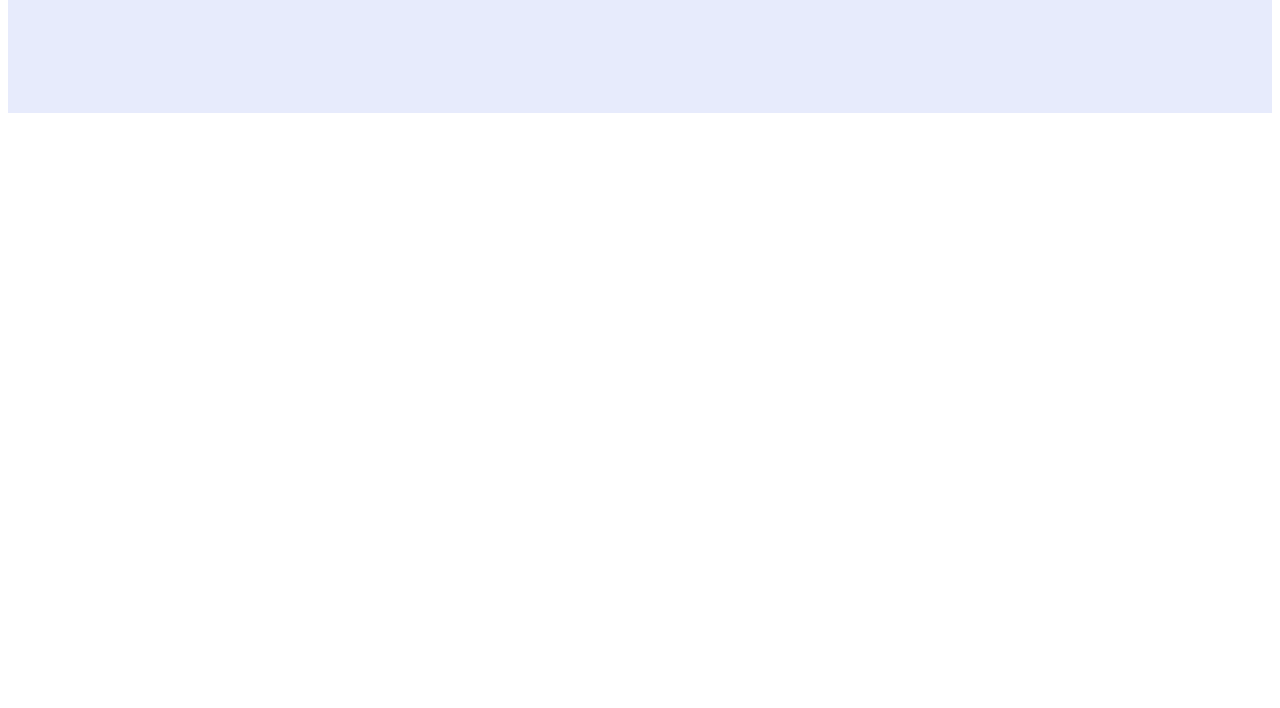
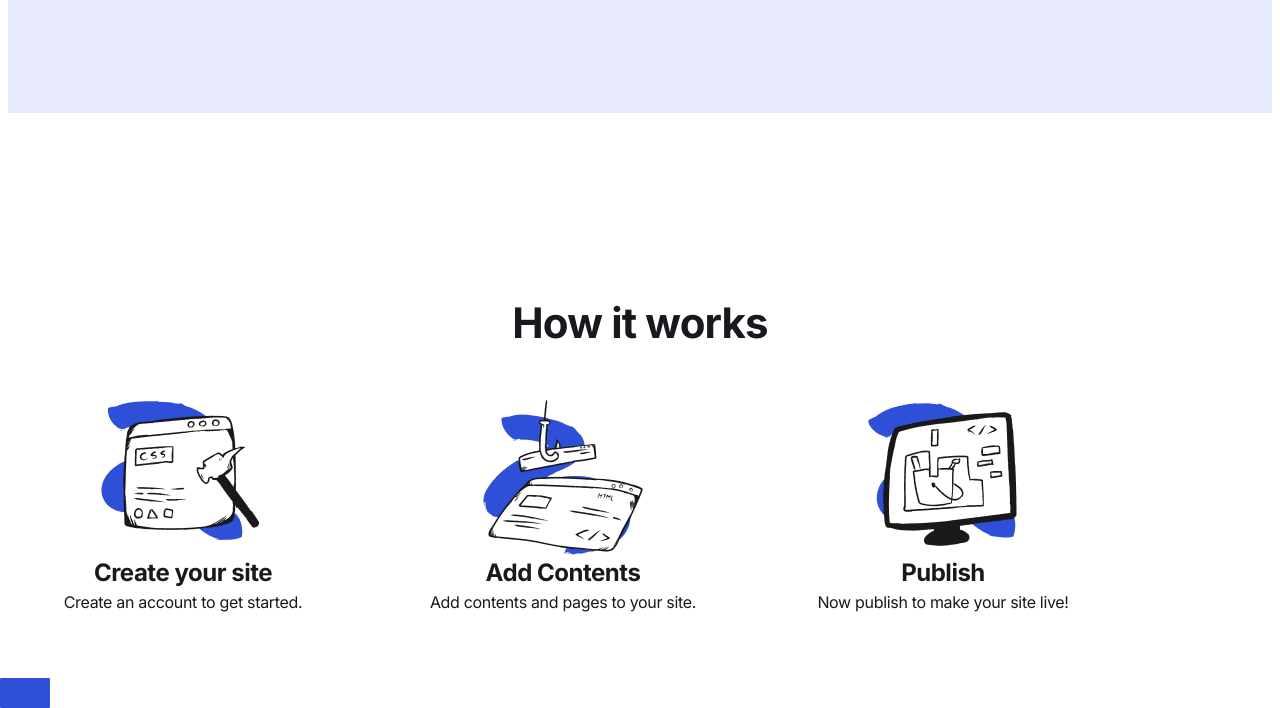
Before and after one commit to sunddaryy/Frontend-Project, a website built with Vite: page index.html in a window 1280 px wide. Shown: the part 4585-5293 px from the top of the page. Before the commit the page ends 4813 px from the top, so only its background shows below. Built offline with nearby package versions, Linux system fonts and the light colour scheme; files whose address does not match are found by name.

Commit message:
how it works

```diff
--- a/index.html
+++ b/index.html
@@ -396,6 +396,41 @@
             </div>
           </div>
         </div>
+        <div class="how-works">
+          <div class="container-smaller">
+            <div class="how-works__title">How it works</div>
+            <div class="how-works__items">
+              <div class="how-works__item">
+                <div class="how-works__pic">
+                  <img src="src/images/create.png" alt="" />
+                </div>
+                <div class="how-works__step">Create your site</div>
+                <div class="how-works__description">Create an account to get started.</div>
+              </div>
+              <div class="how-works__item">
+                <div class="how-works__pic">
+                  <img src="src/images/add-content.png" alt="" />
+                </div>
+                <div class="how-works__step">Add Contents</div>
+                <div class="how-works__description">Add contents and pages to your site.</div>
+              </div>
+              <div class="how-works__item">
+                <div class="how-works__pic">
+                  <img src="src/images/launch.png" alt="" />
+                </div>
+                <div class="how-works__step">Publish</div>
+                <div class="how-works__description">Now publish to make your site live!</div>
+              </div>
+            </div>
+          </div>
+        </div>
+        <div class="closing">
+          <div class="closing__header"></div>
+          <div class="closing__description"></div>
+          <button class="button button--large"></button>
+          <div class="closing__line"></div>
+          <div class="closing__partners"></div>
+        </div>
       </div>
       <footer class="page__footer"></footer>
     </div>
--- a/src/index.css
+++ b/src/index.css
@@ -19,3 +19,6 @@
 @import './styles/components/leadership.css';
 @import './styles/components/big-profile.css';
 @import './styles/components/success.css';
+@import './styles/components/how-works.css';
+@import './styles/components/closing.css';
+@import './styles/components/footer.css';
--- /dev/null
+++ b/src/styles/components/how-works.css
@@ -0,0 +1,48 @@
+.how-works {
+  padding: 69px 0 62px;
+}
+
+.how-works__title {
+  font-weight: 700;
+  font-size: 42px;
+  line-height: 124%;
+  letter-spacing: -0.02em;
+  text-align: center;
+  color: #18191f;
+  margin-bottom: 47px;
+}
+
+.how-works__items {
+  display: flex;
+  gap: 30px;
+}
+
+.how-works__item {
+  display: flex;
+  flex-direction: column;
+  justify-content: center;
+  width: 350px;
+}
+
+.how-works__pic {
+  margin-left: auto;
+  margin-right: auto;
+}
+
+.how-works__step {
+  font-weight: 700;
+  font-size: 24px;
+  line-height: 142%;
+  letter-spacing: -0.02em;
+  text-align: center;
+  color: #18191f;
+}
+
+.how-works__description {
+  font-weight: 400;
+  font-size: 16px;
+  line-height: 162%;
+  letter-spacing: -0.02em;
+  text-align: center;
+  color: #18191f;
+}
```
Also changed, not shown: src/images/add-content.png (added), src/images/create.png (added), src/images/launch.png (added), src/styles/components/closing.css (added), src/styles/components/footer.css (added).
